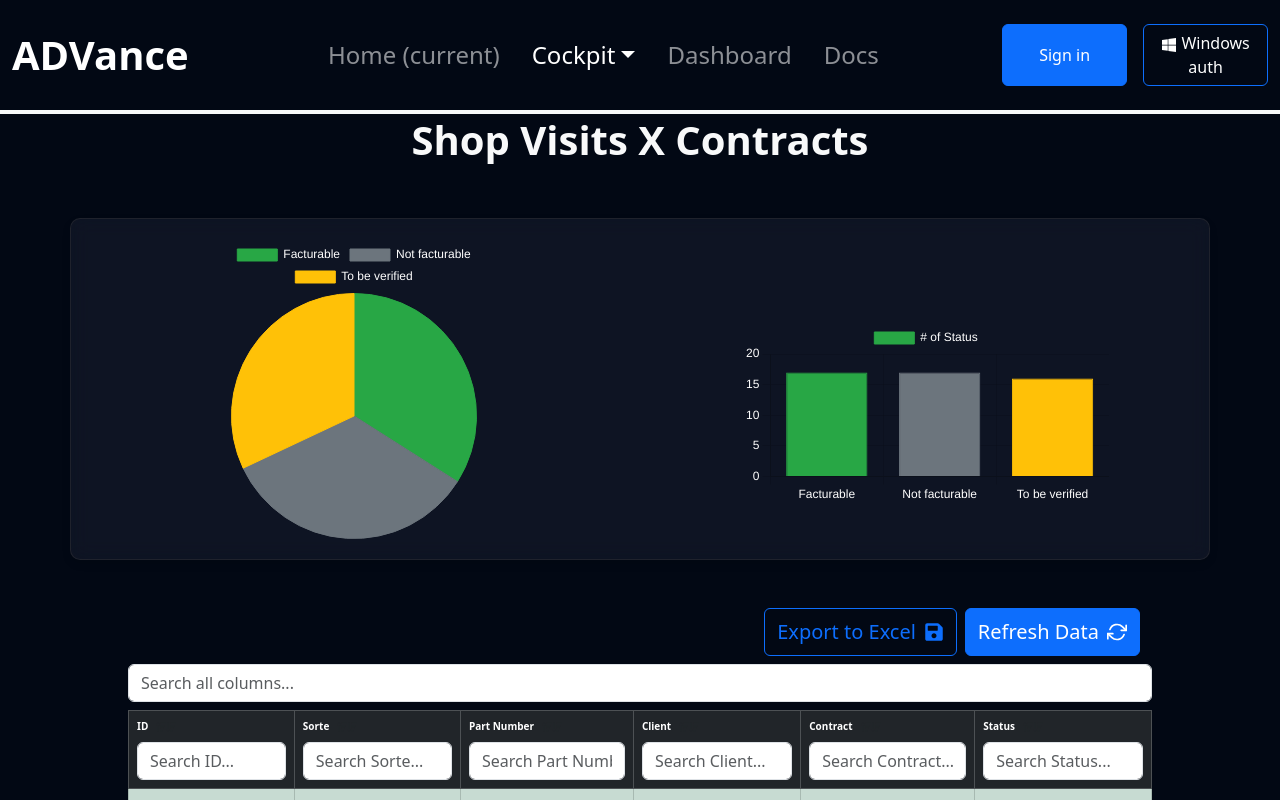
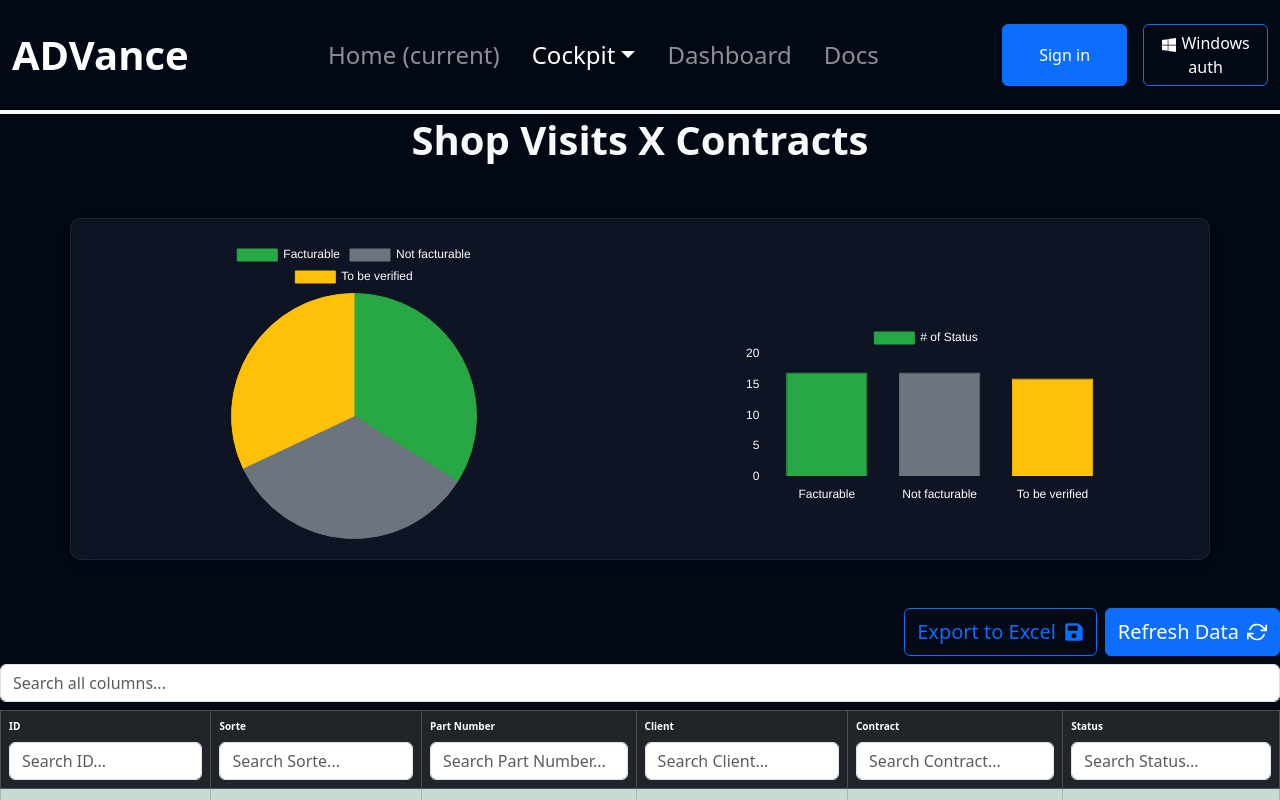
Before and after one commit to NadirMohamedCHERFIA/advance-front, a React (Create React App) app: page /#/details in a window 1280 px wide. Shown: the top 800 px of the page. Built offline with nearby package versions, Linux system fonts and the light colour scheme.

Commit message:
adjusted button in details page

```diff
--- a/src/components/Details/Details.jsx
+++ b/src/components/Details/Details.jsx
@@ -123,8 +123,8 @@
                 </div>
             </div>
         <div className=" d-flex flex-column align-items-center" style={{width:"100vw"}}>
-        <div className='' style={{width:"80%"}}>
-            <div className="container d-flex justify-content-end gap-2 mb-2">
+        <div className=''>
+            <div className="d-flex justify-content-end gap-2 mb-2">
                 <DownloadBtn data={data} fileName={"peoples"} className='w-100' />
                 <RefreshBtn data={data} fileName={"peoples"} className='w-100' />
             </div>
```
